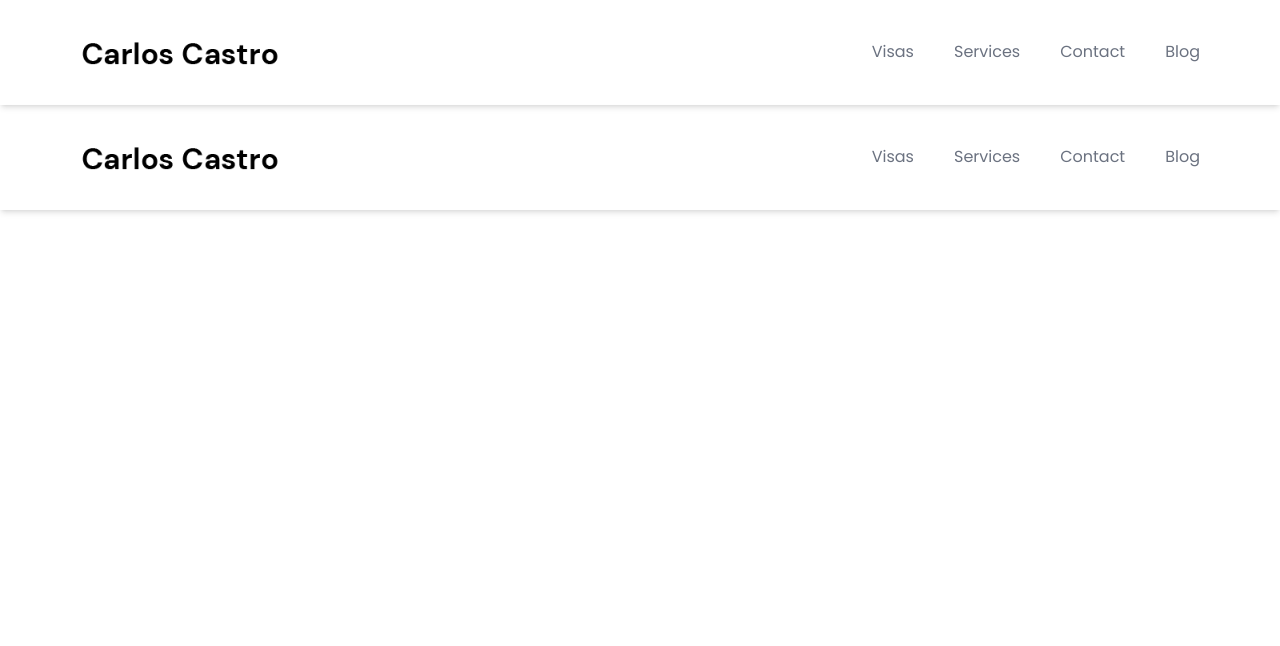
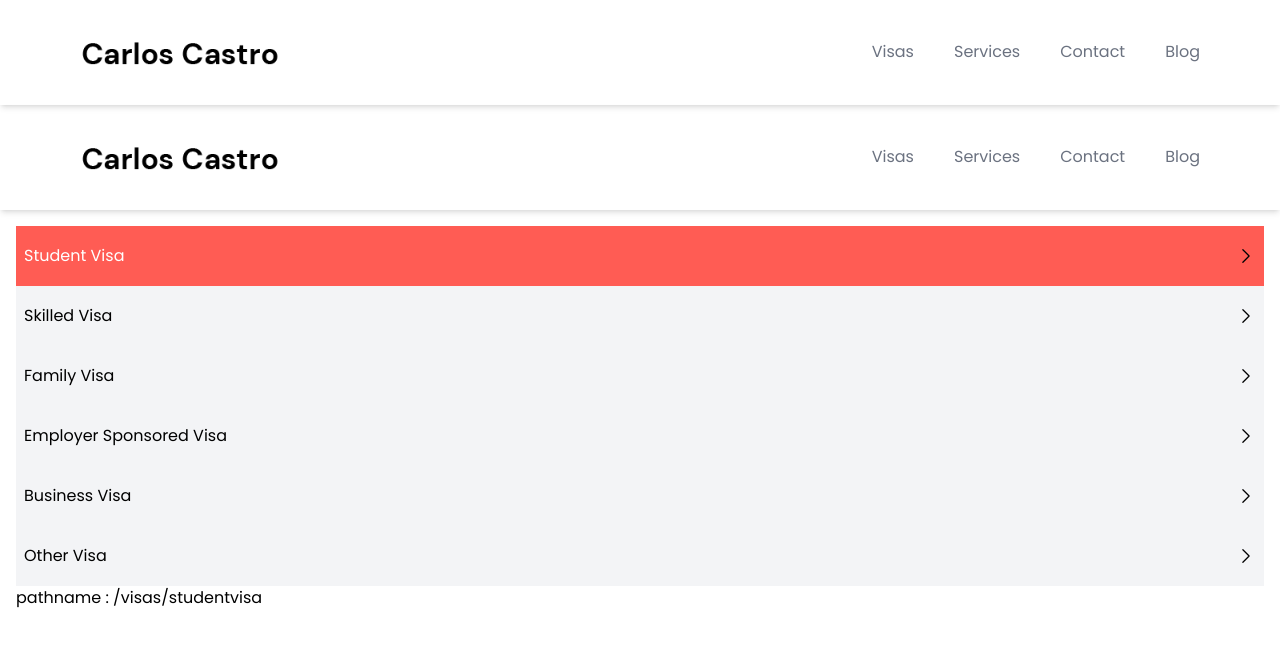
Before and after one commit to MingmaTenzing/carlosmigration, a Next.js app: page /visas/studentvisa in a window 1280 px wide. Shown: the top 646 px of the page. Built offline with nearby package versions, Linux system fonts and the light colour scheme.

Commit message:
visa navigation block complete

```diff
--- a/src/app/visas/layout.tsx
+++ b/src/app/visas/studentvisa/layout.tsx
@@ -1,5 +1,5 @@
-import Nav from "../../../components/Home Components/Nav";
-import "./../globals.css";
+import Nav from "../../../../components/Home Components/Nav";
+import "../../../app/globals.css";
 
 import { Poppins } from "next/font/google";
 
@@ -9,7 +9,7 @@ const inter = Poppins({
 });
 
 export const metadata = {
-  title: "Visas",
+  title: "Student Visa",
   description: " Carlos Castro Migration and Education Services",
 };
 
--- a/src/app/visas/studentvisa/page.tsx
+++ b/src/app/visas/studentvisa/page.tsx
@@ -1,17 +1,150 @@
-import Head from "next/head"
+"use client";
+import { ChevronRightIcon } from "@heroicons/react/24/outline";
+import Head from "next/head";
+import Link from "next/link";
+import { usePathname, useRouter } from "next/navigation";
+import { useEffect } from "react";
 
-type Props = {}
+type Props = {};
 function StudentVisa({}: Props) {
+  const path = usePathname();
+  useEffect(() => {
+    if (path === "/visas/studentvisa") {
+      console.log("works");
+    }
+  }, []);
+
   return (
-    <div>
+    <div className=" p-4">
+      <div>
+        <Link
+          href="/"
+          className=" h-[60px] group  justify-between relative hover:text-white  bg-gray-100 p-2 flex items-center "
+        >
+          <h2
+            className={` z-10 ${
+              path == "/visas/studentvisa" ? "text-white" : " "
+            }`}
+          >
+            {" "}
+            Student Visa{" "}
+          </h2>
+          <ChevronRightIcon className=" w-5 z-10" />
 
-        <Head>
-           <title>Student Visa</title>
-        </Head>
+          <span
+            className={`left-0  group-hover:right-0 w-0 h-full group-hover:w-full transition-all ease-linear duration-300  absolute   bg-orange ${
+              path == "/visas/studentvisa" ? "bg-orange   w-full" : " "
+            }`}
+          ></span>
+        </Link>
+        <Link
+          href="/"
+          className=" h-[60px] group  justify-between relative hover:text-white  bg-gray-100 p-2 flex items-center "
+        >
+          <h2
+            className={` z-10 ${
+              path == "/visas/skilledvisa" ? "text-white" : " "
+            }`}
+          >
+            {" "}
+            Skilled Visa{" "}
+          </h2>
+          <ChevronRightIcon className=" w-5 z-10" />
 
-    <p></p>
+          <span
+            className={`left-0  group-hover:right-0 w-0 h-full group-hover:w-full transition-all ease-linear duration-300  absolute   bg-orange ${
+              path == "/visas/skilledvisa" ? "bg-orange   w-full" : " "
+            }`}
+          ></span>
+        </Link>
+        <Link
+          href="/"
+          className=" h-[60px] group  justify-between relative hover:text-white  bg-gray-100 p-2 flex items-center "
+        >
+          <h2
+            className={` z-10 ${
+              path == "/visas/familyvisa" ? "text-white" : " "
+            }`}
+          >
+            {" "}
+            Family Visa{" "}
+          </h2>
+          <ChevronRightIcon className=" w-5 z-10" />
+
+          <span
+            className={`left-0  group-hover:right-0 w-0 h-full group-hover:w-full transition-all ease-linear duration-300  absolute   bg-orange ${
+              path == "/visas/familyvisa" ? "bg-orange   w-full" : " "
+            }`}
+          ></span>
+        </Link>
+        <Link
+          href="/"
+          className=" h-[60px] group  justify-between relative hover:text-white  bg-gray-100 p-2 flex items-center "
+        >
+          <h2
+            className={` z-10 ${
+              path == "/visas/employersponsoredvisa" ? "text-white" : " "
+            }`}
+          >
+            {" "}
+            Employer Sponsored Visa{" "}
+          </h2>
+          <ChevronRightIcon className=" w-5 z-10" />
+
+          <span
+            className={`left-0  group-hover:right-0 w-0 h-full group-hover:w-full transition-all ease-linear duration-300  absolute   bg-orange ${
+              path == "/visas/employersponsoredvisa"
+                ? "bg-orange   w-full"
+                : " "
+            }`}
+          ></span>
+        </Link>
+        <Link
+          href="/"
+          className=" h-[60px] group  justify-between relative hover:text-white  bg-gray-100 p-2 flex items-center "
+        >
+          <h2
+            className={` z-10 ${
+              path == "/visas/businessvisa" ? "text-white" : " "
+            }`}
+          >
+            {" "}
+            Business Visa{" "}
+          </h2>
+          <ChevronRightIcon className=" w-5 z-10" />
+
+          <span
+            className={`left-0  group-hover:right-0 w-0 h-full group-hover:w-full transition-all ease-linear duration-300  absolute   bg-orange ${
+              path == "/visas/businessvisa" ? "bg-orange   w-full" : " "
+            }`}
+          ></span>
+        </Link>
+        <Link
+          href="/"
+          className=" h-[60px] group  justify-between relative hover:text-white  bg-gray-100 p-2 flex items-center "
+        >
+          <h2
+            className={` z-10 ${
+              path == "/visas/othervisa" ? "text-white" : " "
+            }`}
+          >
+            {" "}
+            Other Visa{" "}
+          </h2>
+          <ChevronRightIcon className=" w-5 z-10" />
+
+          <span
+            className={`left-0  group-hover:right-0 w-0 h-full group-hover:w-full transition-all ease-linear duration-300  absolute   bg-orange ${
+              path == "/visas/othervisa" ? "bg-orange   w-full" : " "
+            }`}
+          ></span>
+        </Link>
+      </div>
+
+      <div>
+        <p>pathname : {path}</p>
+      </div>
     </div>
-
-  )
+  );
 }
-export default StudentVisa
+export default StudentVisa;
```
